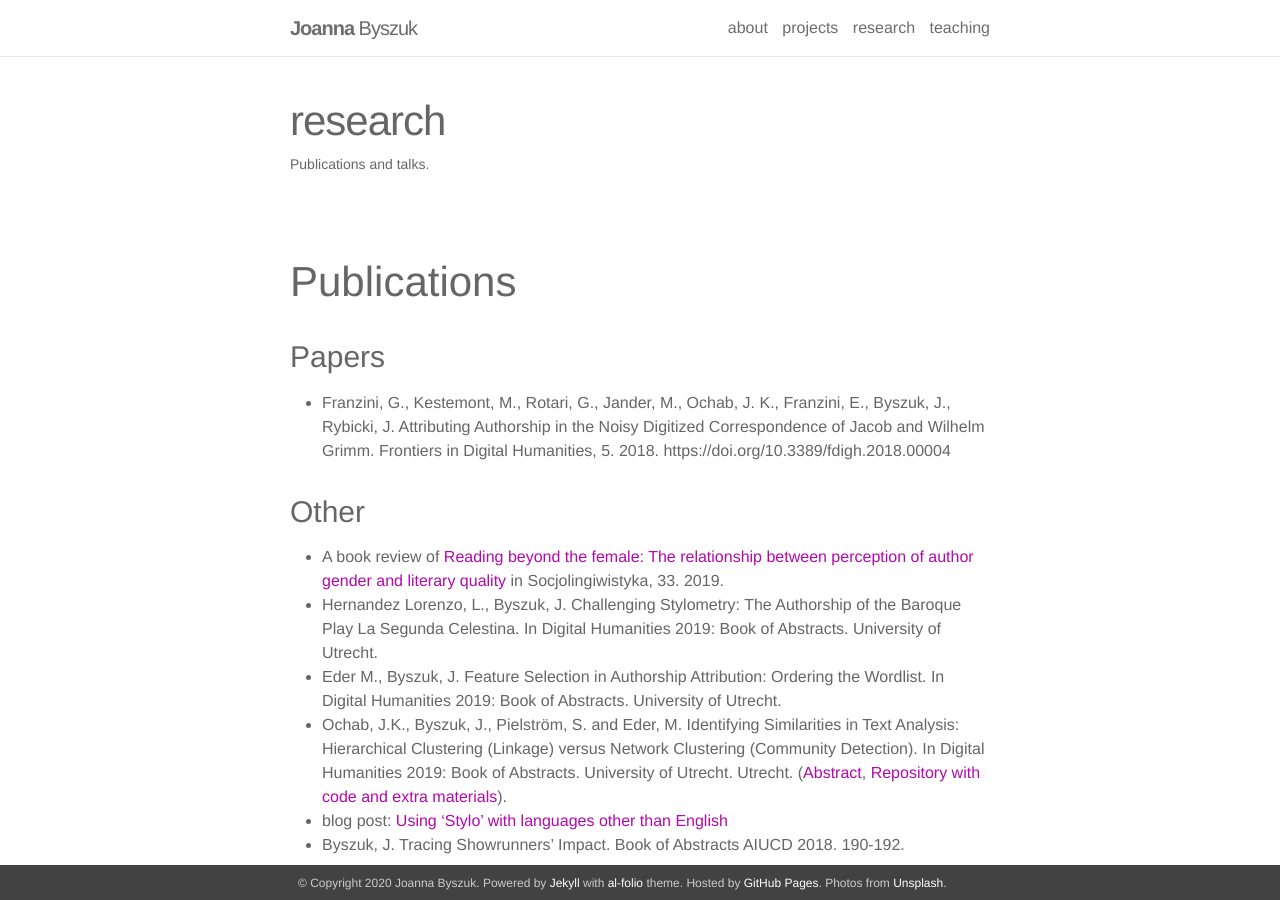
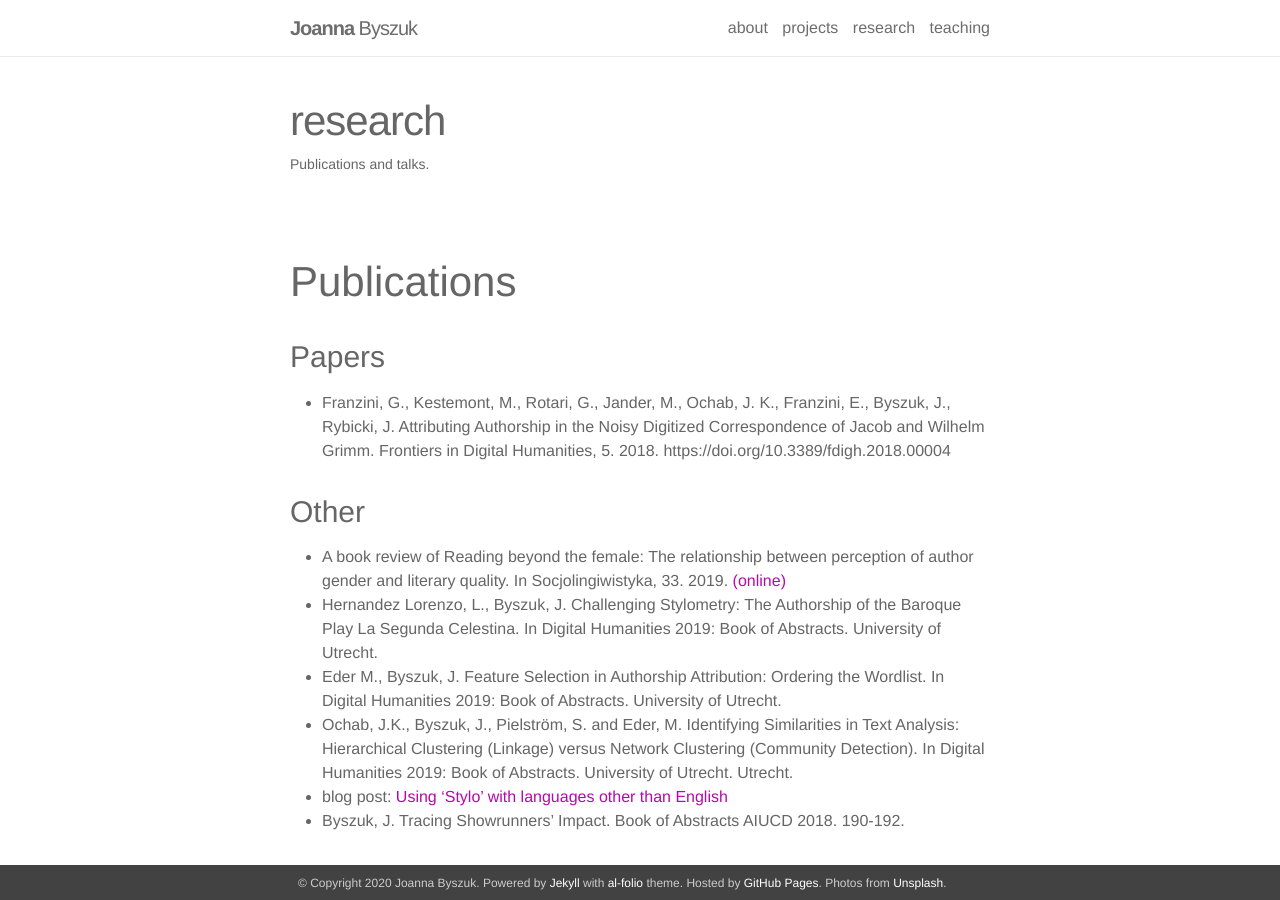
Before and after one commit to JoannaBy/JoannaBy.github.io, a Jekyll site: the page built from _pages/publications.md, in a window 1280 px wide and 900 px high. Built offline with Jekyll 4.4.1, drawn with Linux system fonts in a browser that asks for light colours; nearby versions of some CDN libraries.

Commit message:
formatting publications

```diff
--- a/_pages/publications.md
+++ b/_pages/publications.md
@@ -9,10 +9,10 @@ description: Publications and talks.
 * Franzini, G., Kestemont, M., Rotari, G., Jander, M., Ochab, J. K., Franzini, E., Byszuk, J., Rybicki, J. Attributing Authorship in the Noisy Digitized Correspondence of Jacob and Wilhelm Grimm. Frontiers in Digital Humanities, 5. 2018. https://doi.org/10.3389/fdigh.2018.00004
 
 ### Other
-* A book review of [Reading beyond the female: The relationship between perception of author gender and literary quality](https://socjolingwistyka.ijp.pan.pl/index.php/SOCJO/article/view/55/95) in Socjolingiwistyka, 33. 2019.
+* A book review of Reading beyond the female: The relationship between perception of author gender and literary quality. In Socjolingiwistyka, 33. 2019. [(online)](https://socjolingwistyka.ijp.pan.pl/index.php/SOCJO/article/view/55/95)
 * Hernandez Lorenzo, L., Byszuk, J. Challenging Stylometry: The Authorship of the Baroque Play La Segunda Celestina. In Digital Humanities 2019: Book of Abstracts. University of Utrecht.
 * Eder M., Byszuk, J. Feature Selection in Authorship Attribution: Ordering the Wordlist. In Digital Humanities 2019: Book of Abstracts. University of Utrecht.
-* Ochab, J.K., Byszuk, J., Pielström, S. and Eder, M. Identifying Similarities in Text Analysis: Hierarchical Clustering (Linkage) versus Network Clustering (Community Detection). In Digital Humanities 2019: Book of Abstracts. University of Utrecht. Utrecht. ([Abstract](https://dev.clariah.nl/files/dh2019/boa/0981.html), [Repository with code and extra materials](https://github.com/JoannaBy/hierarchical-vs-network-clustering)).
+* Ochab, J.K., Byszuk, J., Pielström, S. and Eder, M. Identifying Similarities in Text Analysis: Hierarchical Clustering (Linkage) versus Network Clustering (Community Detection). In Digital Humanities 2019: Book of Abstracts. University of Utrecht. Utrecht.
 * blog post: [Using ‘Stylo’ with languages other than English](https://computationalstylistics.github.io/blog/stylo_and_languages/)
 * Byszuk, J. Tracing Showrunners’ Impact. Book of Abstracts AIUCD 2018. 190-192.
 
```
